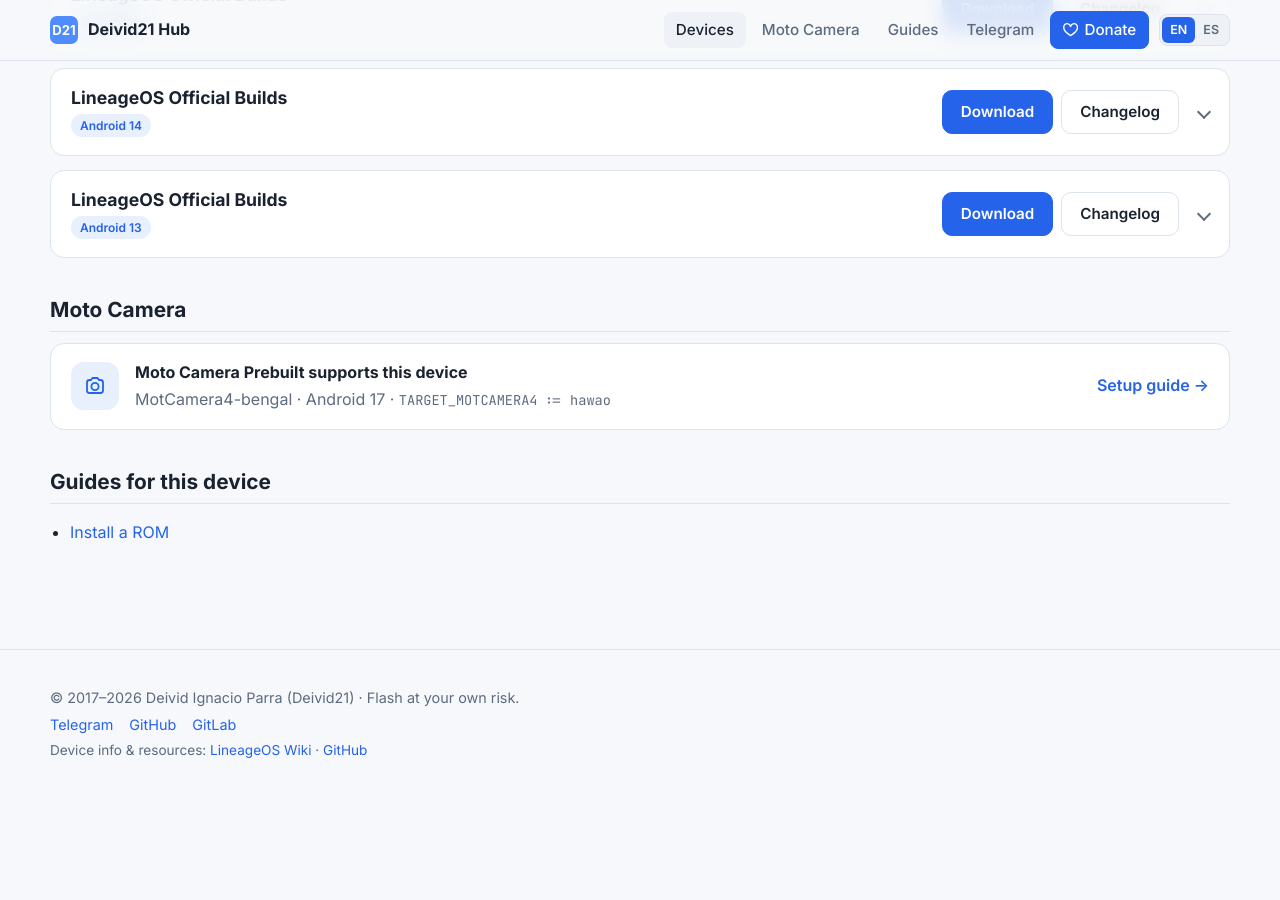
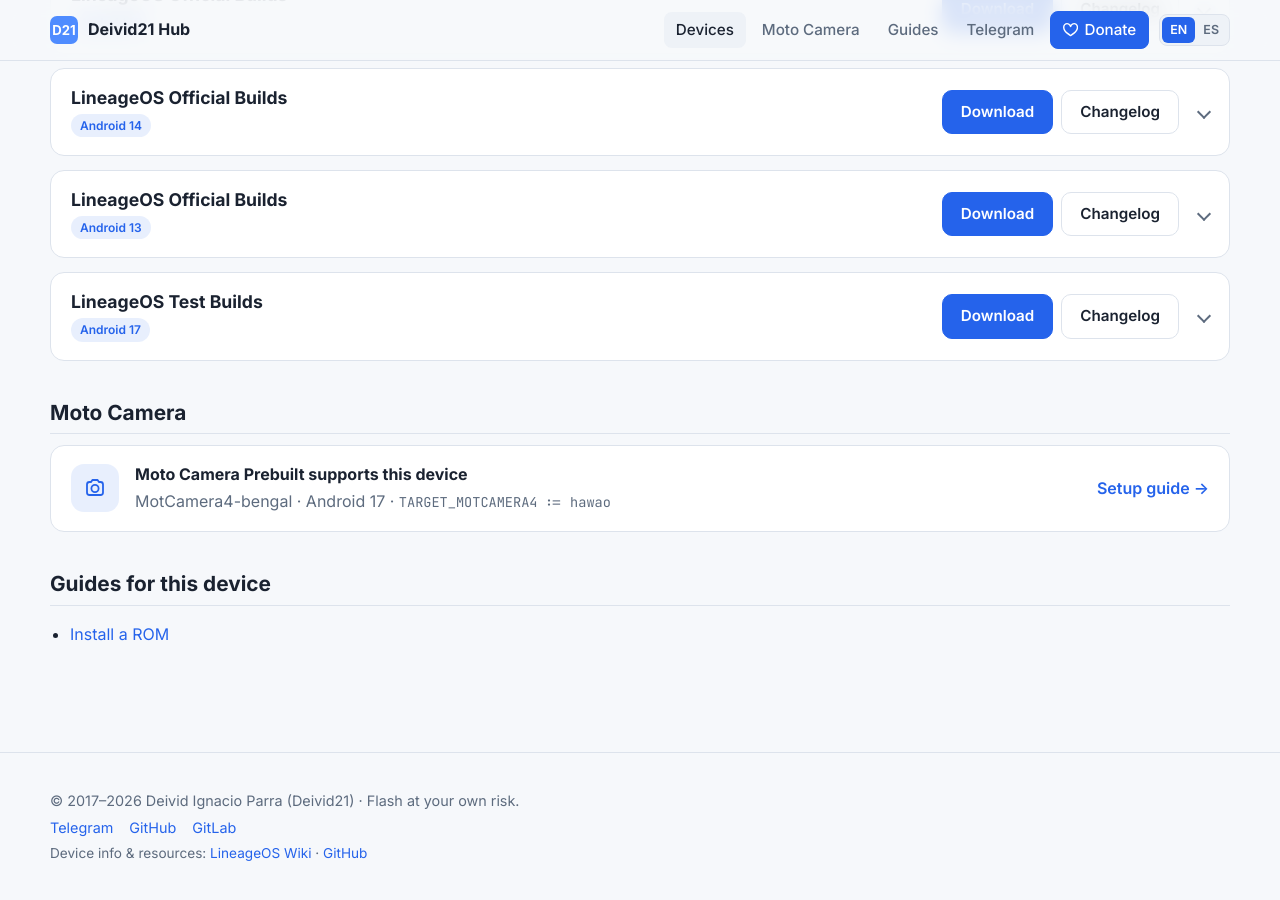
Before and after one commit to Deivid21/deivid21.github.io, a Jekyll site: the page built from _devices/hawao.md, in a window 1280 px wide and 900 px high, scrolled down 866 px. Built offline with Jekyll 4.4.1, drawn with Linux system fonts in a browser that asks for light colours; before the commit the page ends 1664 px from its top, so only the background shows below that; part of the change alters nothing that is shown.

Commit message:
feat: add hawao LineageOS 24.0 test build
Co-Authored-By: Claude Opus 5.5 <noreply@anthropic.com>

```diff
--- a/_devices/hawao.md
+++ b/_devices/hawao.md
@@ -19,6 +19,32 @@ roms:
     # version: ""
     # status: active      # active | discontinued
     # date: 2026-11-03
+  - name: LineageOS
+    type: test
+    android: 17
+    version: "24.0"
+    status: active
+    date: 2026-11-08
+    download: https://github.com/Deivid21/RELEASES/releases/download/lineage-24.0-20261108-UNOFFICIAL-hawao/lineage-24.0-20261108-UNOFFICIAL-hawao.zip
+    changelog: https://github.com/Deivid21/RELEASES/releases/tag/lineage-24.0-20261108-UNOFFICIAL-hawao
+    sha256: "c59daa2f587939d5780f565b848859a2bdca591fef6db143823343a5fdfb4ce1"
+    filesize: "1.33 GB"
+    security_patch: November 2026
+    gapps: false
+    forum: https://xdaforums.com/t/rom-17-official-lineageos-24-0-for-moto-g42-hawao.4808043/
+    files:
+      - name: boot.img
+        url: https://github.com/Deivid21/RELEASES/releases/download/lineage-24.0-20261108-UNOFFICIAL-hawao/boot.img
+      - name: dtbo.img
+        url: https://github.com/Deivid21/RELEASES/releases/download/lineage-24.0-20261108-UNOFFICIAL-hawao/dtbo.img
+      - name: vbmeta.img
+        url: https://github.com/Deivid21/RELEASES/releases/download/lineage-24.0-20261108-UNOFFICIAL-hawao/vbmeta.img
+      - name: vbmeta_system.img
+        url: https://github.com/Deivid21/RELEASES/releases/download/lineage-24.0-20261108-UNOFFICIAL-hawao/vbmeta_system.img
+      - name: vendor_boot.img
+        url: https://github.com/Deivid21/RELEASES/releases/download/lineage-24.0-20261108-UNOFFICIAL-hawao/vendor_boot.img
+    notes: "Test build: November 2026 security patch, SELinux set to permissive, Linux kernel 4.19.325-cip136 and a fix for the screen sometimes staying black and not turning off properly after locking. Also EROFS filesystem, odm partition, higher dalvik-heap limits, blurs available (off by default) and Moto Camera 4 built from prebuilt source."
+    notes_es: "Build de prueba: parche de seguridad de noviembre de 2026, SELinux en permissive, kernel Linux 4.19.325-cip136 y corrección de la pantalla que a veces quedaba en negro y no se apagaba bien al bloquear. Además: sistema de archivos EROFS, partición odm, límites de dalvik-heap más altos, blurs disponibles (desactivados por defecto) y Moto Camera 4 compilada desde prebuilts."
   - name: LineageOS
     archived: true
     android: 16
```
